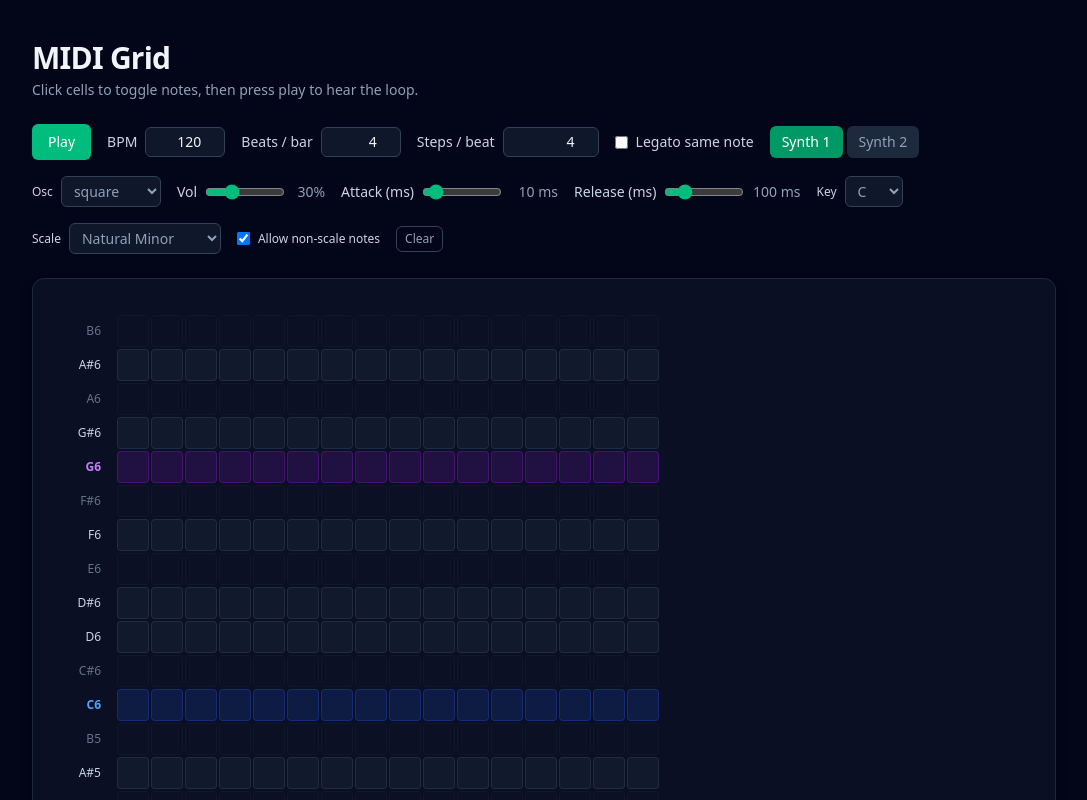
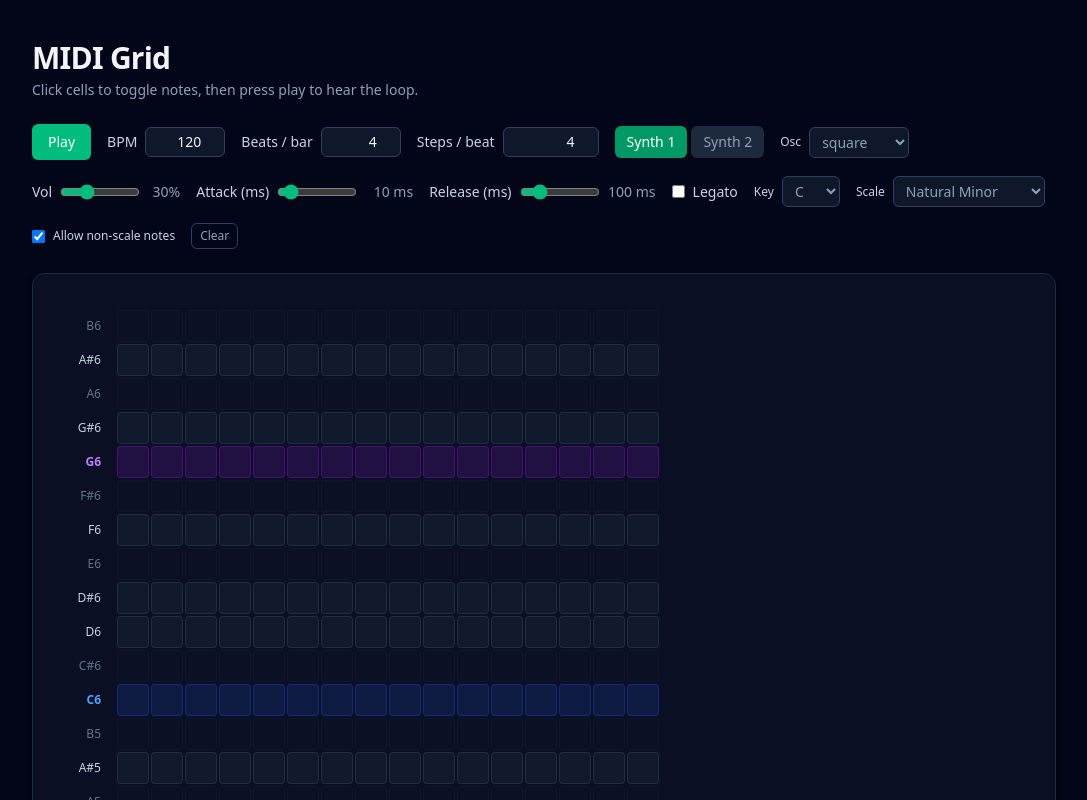
Before and after one commit to dawdmaow/sveltesequencer, a SvelteKit app: page / in a window 1280 px wide. Shown: the top 800 px of the page, without its empty margins (96-1183 px from the left). Built offline with nearby package versions, Linux system fonts and the light colour scheme.

Commit message:
legato per synth

```diff
--- a/src/routes/+page.svelte
+++ b/src/routes/+page.svelte
@@ -33,6 +33,7 @@
 		volume: number;
 		attackMs: number;
 		releaseMs: number;
+		legatoSameNote: boolean;
 	}
 
 	interface Pattern {
@@ -83,7 +84,6 @@
 	let key = $state('C');
 	let scale = $state<Scale>('Natural Minor');
 	let allowNonScaleNotes = $state(true);
-	let legatoSameNote = $state(false);
 	let synths = $state<Synth[]>([]);
 	let selectedSynthIndex = $state(0);
 	let isPainting = $state(false);
@@ -124,8 +124,24 @@
 		scale = 'Natural Minor';
 		allowNonScaleNotes = true;
 		synths = [
-			{ id: 0, name: 'Synth 1', oscType: 'square', volume: 0.3, attackMs: 10, releaseMs: 100 },
-			{ id: 1, name: 'Synth 2', oscType: 'sine', volume: 0.2, attackMs: 5, releaseMs: 80 }
+			{
+				id: 0,
+				name: 'Synth 1',
+				oscType: 'square',
+				volume: 0.3,
+				attackMs: 10,
+				releaseMs: 100,
+				legatoSameNote: false
+			},
+			{
+				id: 1,
+				name: 'Synth 2',
+				oscType: 'sine',
+				volume: 0.2,
+				attackMs: 5,
+				releaseMs: 80,
+				legatoSameNote: false
+			}
 		];
 		selectedSynthIndex = 0;
 		bpm = 120;
@@ -303,7 +319,7 @@
 	function playNote(midiNote: number, time: number, duration: number, synth: Synth) {
 		const ctx = ensureAudioContext();
 		const key = `${synth.id}-${midiNote}`;
-		if (legatoSameNote) {
+		if (synth.legatoSameNote) {
 			const existing = activeNotes.get(key);
 			if (existing && ctx.currentTime < existing.releaseAt - 0.02) {
 				existing.gain.gain.cancelScheduledValues(time);
@@ -340,7 +356,7 @@
 		gain.connect(ctx.destination);
 
 		osc.start(time);
-		if (legatoSameNote) {
+		if (synth.legatoSameNote) {
 			activeNotes.set(key, { osc, gain, releaseAt: time + duration });
 		} else {
 			osc.stop(time + duration + 0.05);
@@ -522,7 +538,6 @@
 		const ctx = ensureAudioContext();
 		const time = ctx.currentTime;
 		const stepDur = stepDurationSeconds();
-		const duration = legatoSameNote ? stepDur * 2 : stepDur * 0.9;
 		const stepsPerPat = stepsPerPattern();
 		const sequenceIndex = Math.floor(step / stepsPerPat);
 		const stepInPattern = step % stepsPerPat;
@@ -543,6 +558,7 @@
 			if (!layer || stepInPattern >= layer.length || !synth) {
 				continue;
 			}
+			const duration = synth.legatoSameNote ? stepDur * 2 : stepDur * 0.9;
 			const pitches = layer[stepInPattern].pitches;
 			for (const [pitchIndex, active] of pitches.entries()) {
 				if (active) {
@@ -764,13 +780,6 @@
 				/>
 			</div>
 
-			<div class="flex items-center gap-2 text-sm">
-				<label class="flex cursor-pointer items-center gap-2 text-slate-300">
-					<input type="checkbox" bind:checked={legatoSameNote} class="rounded" />
-					Legato same note
-				</label>
-			</div>
-
 			<div class="flex items-center gap-1">
 				{#each synths as synth, idx (synth.id)}
 					<button
@@ -850,6 +859,17 @@
 				<span class="min-w-12 shrink-0 text-right whitespace-nowrap text-slate-400"
 					>{synths[selectedSynthIndex].releaseMs} ms</span
 				>
+			</div>
+
+			<div class="flex items-center gap-2 text-sm">
+				<label class="flex cursor-pointer items-center gap-2 text-slate-300">
+					<input
+						type="checkbox"
+						bind:checked={synths[selectedSynthIndex].legatoSameNote}
+						class="rounded"
+					/>
+					Legato
+				</label>
 			</div>
 
 			<div class="flex items-center gap-2 text-xs text-slate-400">
```
